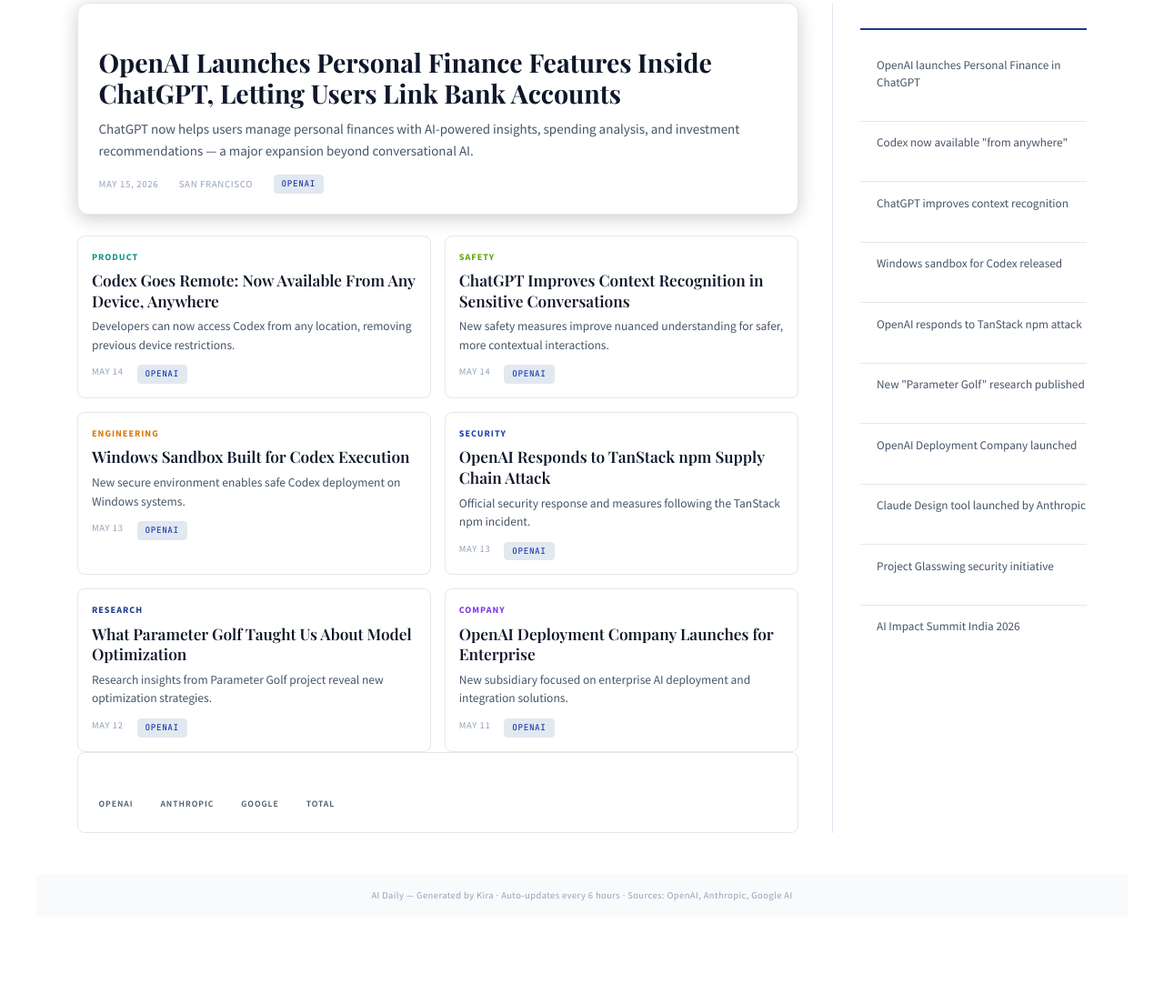
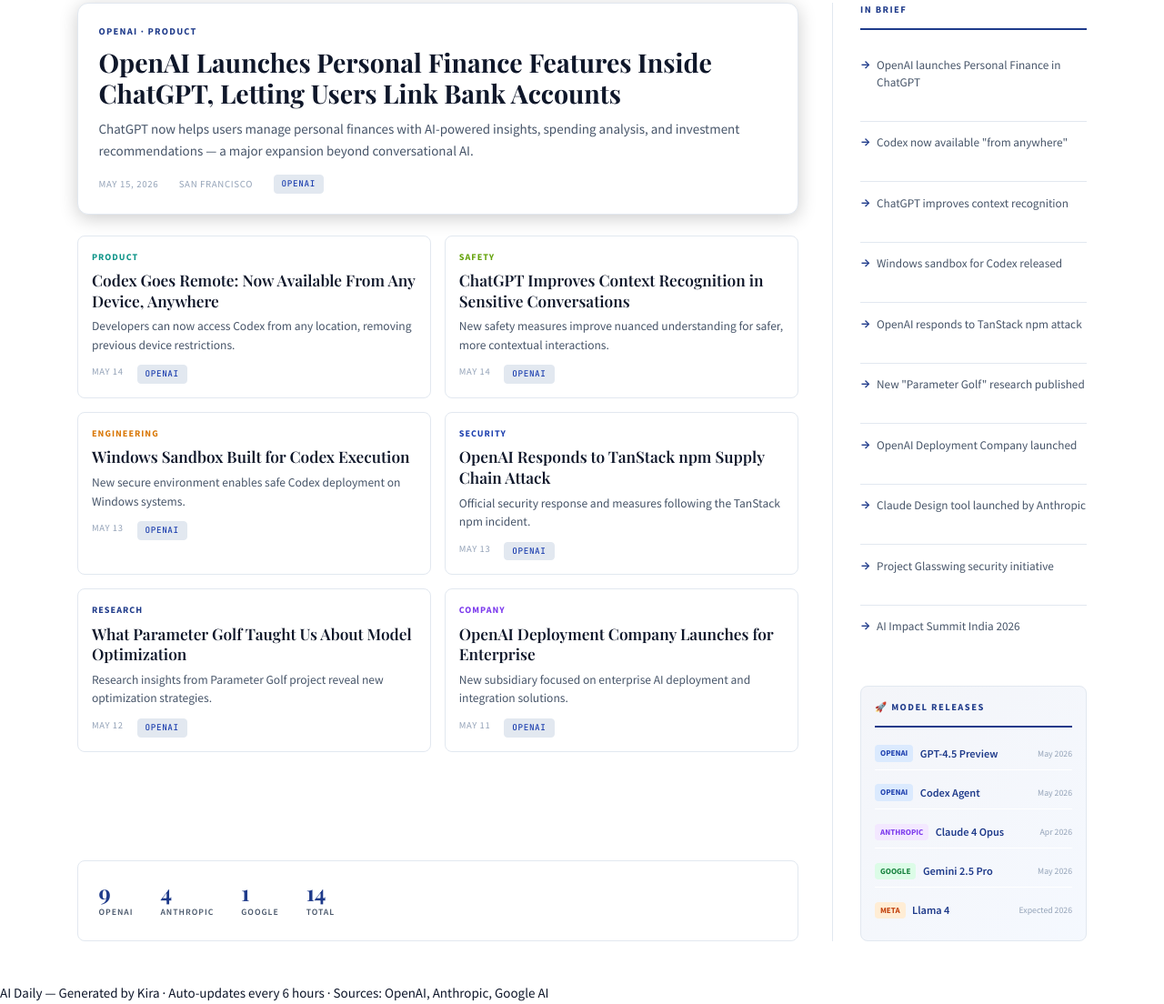
Before and after one commit to Kiraman1987/llm-news-report, a website: page index.html in a window 1280 px wide. Shown: the part 191-1295 px from the top of the page at 91% size. Before the commit the page ends 1199 px from the top, so only its background shows below. Drawn offline with nearby package versions, Linux system fonts and the light colour scheme; a web font is replaced by a local one.

Commit message:
Fix link colors + add Model Releases section with badges

```diff
--- a/index.html
+++ b/index.html
@@ -64,7 +64,7 @@
             font-weight: 800;
             letter-spacing: -0.02em;
             line-height: 1;
-            color: #ffffff;
+            color: #1e3a8a;
             text-shadow: 0 2px 4px rgba(0,0,0,0.3);
         }
 
@@ -95,7 +95,7 @@
             display: flex;
             align-items: center;
             gap: 0.4rem;
-            color: #ffffff;
+            color: #1e3a8a;
             font-weight: 700;
         }
 
@@ -146,7 +146,7 @@
             font-weight: 700;
             text-transform: uppercase;
             letter-spacing: 0.12em;
-            color: #ffffff;
+            color: #1e3a8a;
             margin-bottom: 0.5rem;
         }
 
@@ -161,7 +161,7 @@
         }
 
         .lead-headline:hover {
-            color: #ffffff;
+            color: #1e3a8a;
         }
 
         .lead-headline a {
@@ -247,7 +247,7 @@
         }
 
         .story-headline a:hover {
-            color: #ffffff;
+            color: #1e3a8a;
             text-decoration: underline;
             text-underline-offset: 3px;
         }
@@ -290,9 +290,9 @@
             font-weight: 700;
             text-transform: uppercase;
             letter-spacing: 0.14em;
-            color: #ffffff;
+            color: #1e3a8a;
             padding-bottom: 0.75rem;
-            border-bottom: 2px solid var(--gold);
+            border-bottom: 2px solid #1e3a8a;
             margin-bottom: 1rem;
         }
 
@@ -301,9 +301,9 @@
             font-weight: 700;
             text-transform: uppercase;
             letter-spacing: 0.14em;
-            color: #ffffff;
+            color: #1e3a8a;
             padding-bottom: 0.75rem;
-            border-bottom: 2px solid var(--gold);
+            border-bottom: 2px solid #1e3a8a;
             margin-bottom: 1rem;
         }
 
@@ -328,7 +328,7 @@
             content: '→';
             position: absolute;
             left: 0;
-            color: #ffffff;
+            color: #1e3a8a;
             font-weight: 700;
             font-size: 0.8rem;
         }
@@ -369,7 +369,7 @@
             font-size: 1.6rem;
             font-weight: 700;
             line-height: 1;
-            color: #ffffff;
+            color: #1e3a8a;
         }
 
         .stat-label {
@@ -380,8 +380,70 @@
             color: var(--ink-light);
         }
 
-        /* Footer */
-        .footer {
+        .model-release {
+            margin-top: 1.5rem;
+            padding: 1rem;
+            background: linear-gradient(135deg, rgba(30,58,138,0.05), rgba(59,130,246,0.05));
+            border: 1px solid var(--rule);
+            border-radius: 8px;
+        }
+
+        .model-release-header {
+            font-size: 0.7rem;
+            font-weight: 700;
+            text-transform: uppercase;
+            letter-spacing: 0.14em;
+            color: var(--navy);
+            padding-bottom: 0.75rem;
+            border-bottom: 2px solid var(--navy);
+            margin-bottom: 0.75rem;
+        }
+
+        .model-list {
+            list-style: none;
+            display: flex;
+            flex-direction: column;
+            gap: 0.5rem;
+        }
+
+        .model-item {
+            display: flex;
+            align-items: center;
+            gap: 0.5rem;
+            padding: 0.5rem 0;
+            border-bottom: 1px solid var(--rule-light);
+            font-size: 0.82rem;
+            color: var(--ink);
+        }
+
+        .model-item:last-child {
+            border-bottom: none;
+        }
+
+        .model-badge {
+            font-size: 0.6rem;
+            font-weight: 700;
+            text-transform: uppercase;
+            padding: 2px 6px;
+            border-radius: 4px;
+            flex-shrink: 0;
+        }
+
+        .model-badge.openai { background: #dbeafe; color: #1e40af; }
+        .model-badge.anthropic { background: #f3e8ff; color: #7c3aed; }
+        .model-badge.google { background: #dcfce7; color: #15803d; }
+        .model-badge.meta { background: #ffedd5; color: #c2410c; }
+
+        .model-name {
+            font-weight: 600;
+            color: var(--navy);
+        }
+
+        .model-date {
+            font-size: 0.65rem;
+            color: var(--ink-muted);
+            margin-left: auto;
+        }
             max-width: 1200px;
             margin: 0 auto;
             padding: 1rem 3rem;
@@ -593,6 +655,37 @@
                     <span class="brief-source">Google AI · Event</span>
                 </li>
             </ul>
+            <div class="model-release">
+                <div class="model-release-header">🚀 Model Releases</div>
+                <ul class="model-list">
+                    <li class="model-item">
+                        <span class="model-badge openai">OpenAI</span>
+                        <span class="model-name">GPT-4.5 Preview</span>
+                        <span class="model-date">May 2026</span>
+                    </li>
+                    <li class="model-item">
+                        <span class="model-badge openai">OpenAI</span>
+                        <span class="model-name">Codex Agent</span>
+                        <span class="model-date">May 2026</span>
+                    </li>
+                    <li class="model-item">
+                        <span class="model-badge anthropic">Anthropic</span>
+                        <span class="model-name">Claude 4 Opus</span>
+                        <span class="model-date">Apr 2026</span>
+                    </li>
+                    <li class="model-item">
+                        <span class="model-badge google">Google</span>
+                        <span class="model-name">Gemini 2.5 Pro</span>
+                        <span class="model-date">May 2026</span>
+                    </li>
+                    <li class="model-item">
+                        <span class="model-badge meta">Meta</span>
+                        <span class="model-name">Llama 4</span>
+                        <span class="model-date">Expected 2026</span>
+                    </li>
+                </ul>
+            </div>
+
         </aside>
     </main>
 
```
